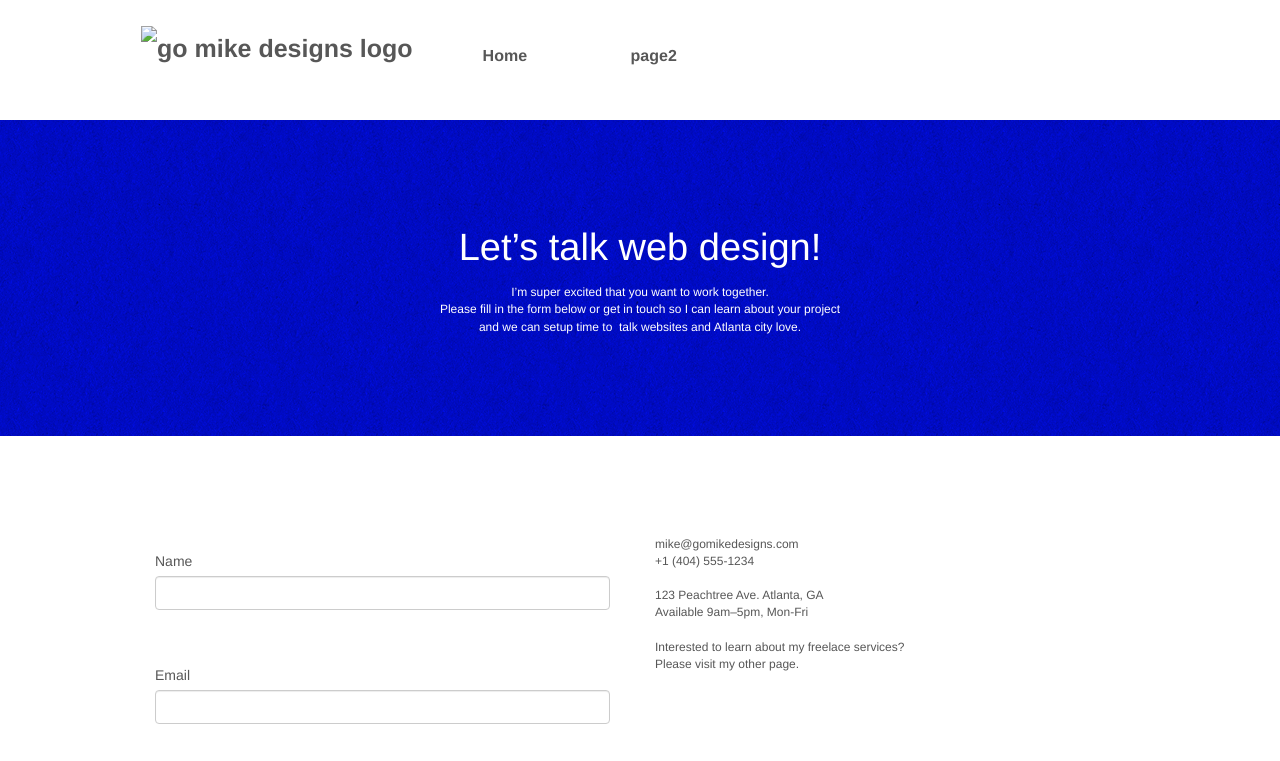
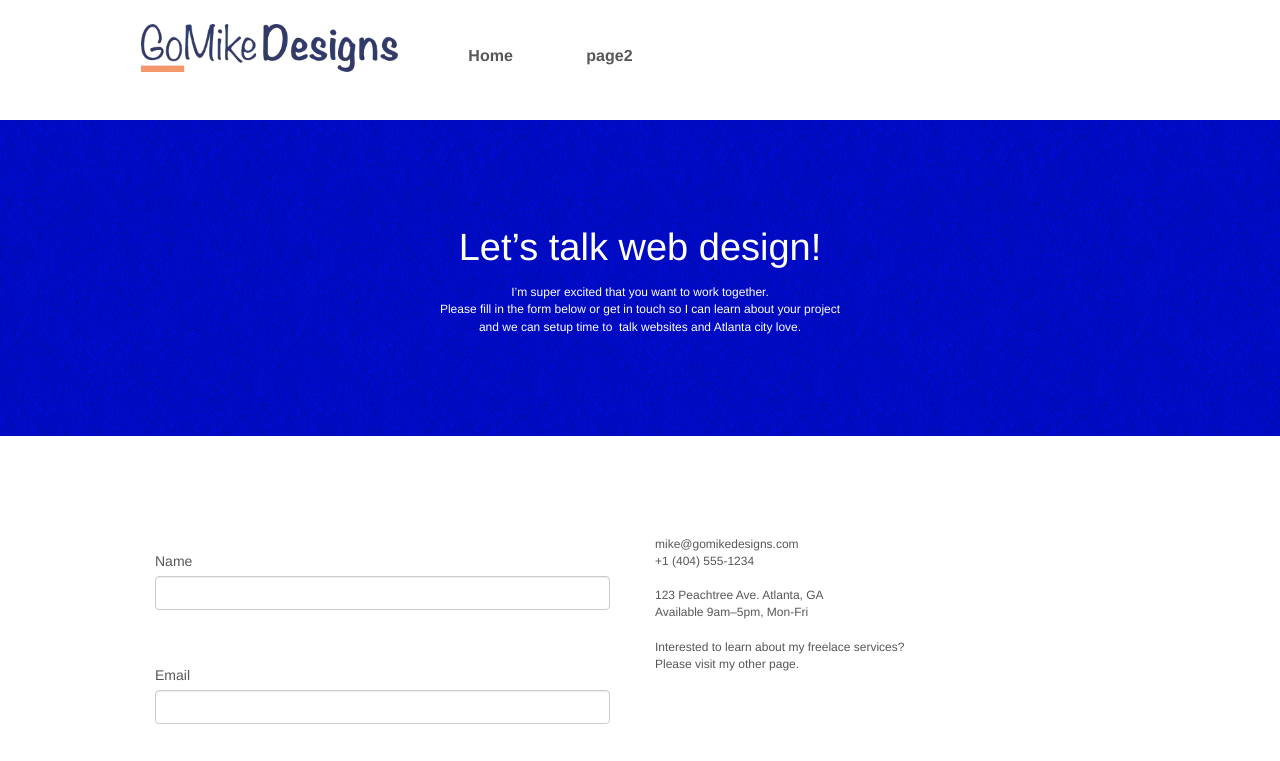
Before and after one commit to Daniel-Getahun/P4_Daniel_Getahun, a plain HTML site: page page2.html in a window 1280 px wide. Shown: the top 761 px of the page. Drawn offline with nearby package versions, Linux system fonts and the light colour scheme; files that its build step writes are made by us from their sources; a script that the page names is missing.

Commit message:
unused li deleted

```diff
--- a/page2.html
+++ b/page2.html
@@ -35,7 +35,7 @@
 	<div class="container bloc-sm">
 		<nav class="navbar row">
 			<div class="navbar-header">
-				<a class="navbar-brand" href="index.html"><img src="img/atlanta%20web%20design%20logo.png"  height="48" alt="go mike designs logo" />  </a>
+				<a class="navbar-brand" href="index.html"><img src="img/atlanta web design logo.webp"  height="48" alt="go mike designs logo" />  </a>
 				<button id="nav-toggle" type="button" class="ui-navbar-toggle navbar-toggle" data-toggle="collapse" data-target=".navbar-1">
 					<span class="sr-only">Toggle navigation</span><span class="icon-bar"></span><span class="icon-bar"></span><span class="icon-bar"></span>
 				</button>
@@ -45,8 +45,7 @@
 					<li>
 						<a href="index.html">Home</a>
 					</li>
-					<li>
-					</li>
+
 					<li>
 						<a href="page2.html">page2</a>
 					</li>
```
